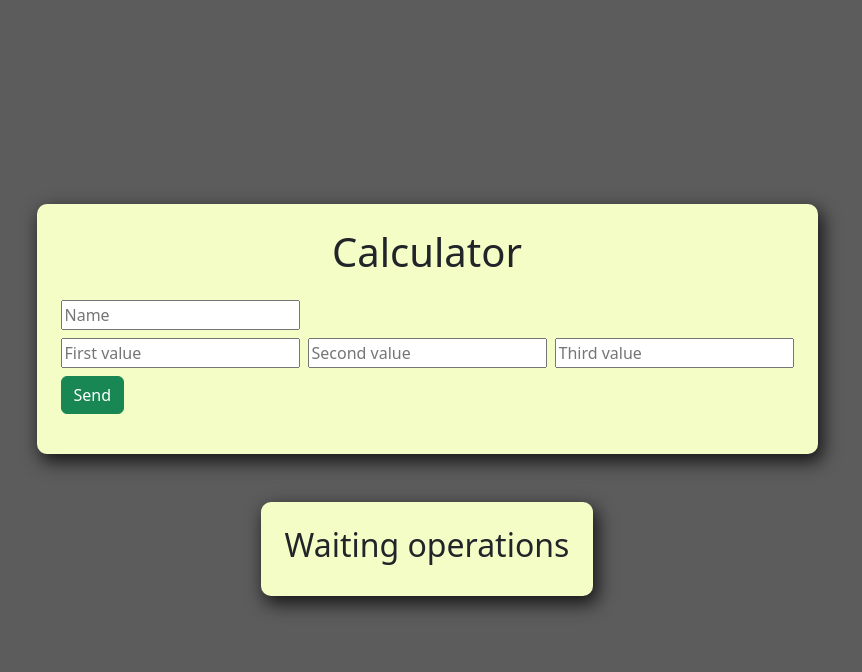
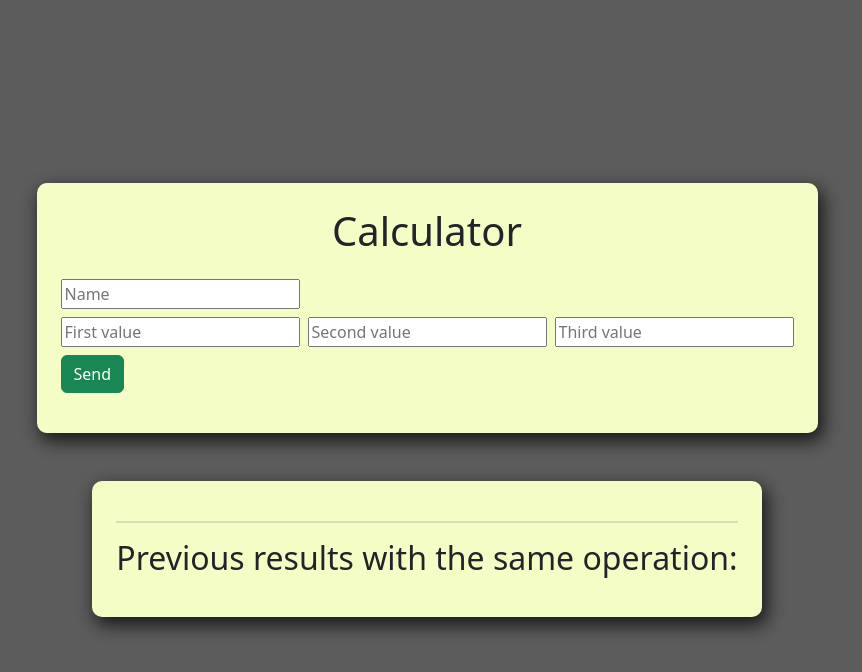
Before and after one commit to Styoks/PHPTest, a PHP site: page /index.php in a window 1280 px wide. Shown: the top 672 px of the page, without its empty margins (213-1075 px from the left). Run offline with PHP 8.4, Linux system fonts and the light colour scheme; the visitor is signed in with stand-in values (Sample User, id 1); data that the repository does not hold is empty.

Commit message:
Fixed error onload

```diff
--- a/index.php
+++ b/index.php
@@ -96,10 +96,6 @@ if ($_SERVER['REQUEST_METHOD'] === 'POST') {
 		}
 
 		if (!empty($_SESSION['array_operations'])) {
-			if(isset($_POST['subject1']) == false){
-				echo "<h2>Waiting operations</h2>";
-				return;
-			};
 			$unique_users = [];
 			echo "<hr class='divider'>";
 			echo "<h2>Previous results with the same operation:</h2>";
@@ -120,9 +116,7 @@ if ($_SERVER['REQUEST_METHOD'] === 'POST') {
 		} else {
 			echo "<h2>Waiting operations</h2>";
 		}
-
 		echo "</div>"
-
 		?>
 		<script src="https://cdn.jsdelivr.net/npm/bootstrap@5.3.3/dist/js/bootstrap.bundle.min.js" integrity="sha384-YvpcrYf0tY3lHB60NNkmXc5s9fDVZLESaAA55NDzOxhy9GkcIdslK1eN7N6jIeHz" crossorigin="anonymous"></script>
 	</body>
```
